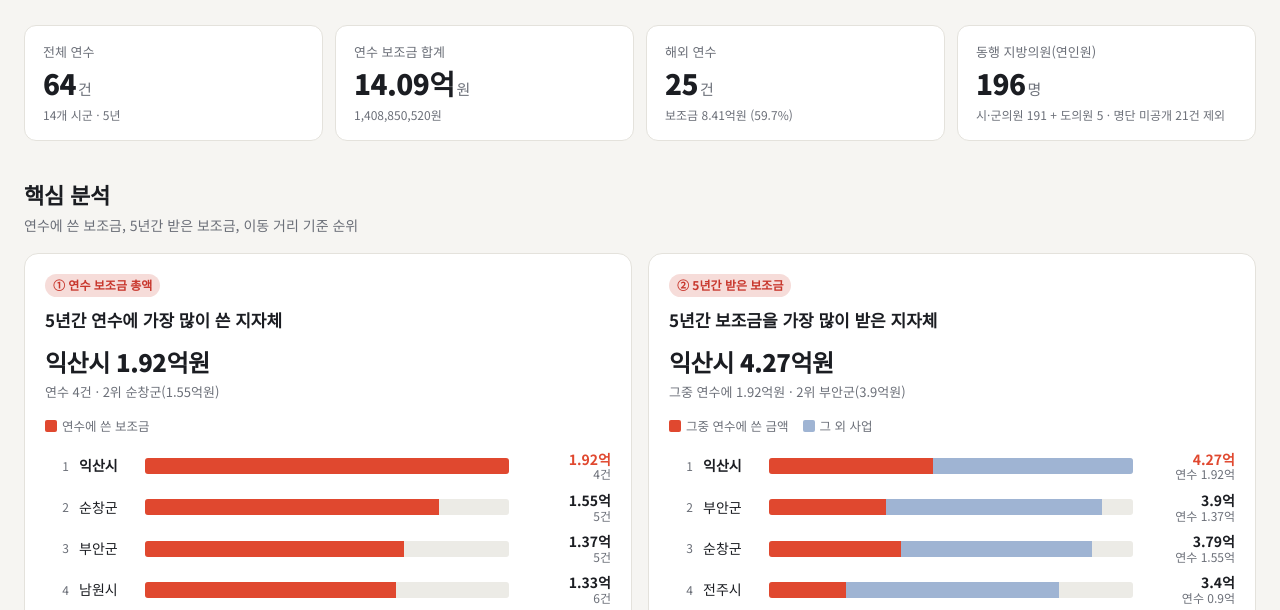
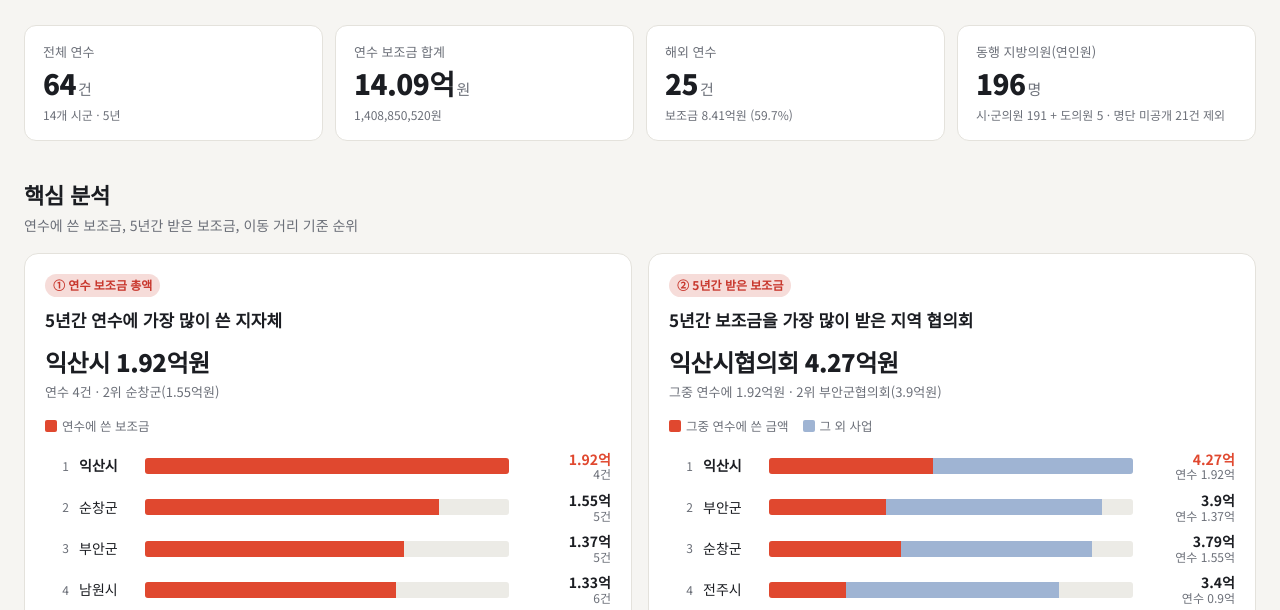
Before and after one commit to sbd500man-web/minjupyungtong-training, a plain HTML site: page index.html in a window 1280 px wide. Shown: the part 168-778 px from the top of the page. Drawn offline with Linux system fonts and the light colour scheme.

Commit message:
② 카드 제목을 지역 협의회 기준으로 변경

```diff
--- a/index.html
+++ b/index.html
@@ -137,7 +137,7 @@ tfoot td{padding:12px;font-weight:700;border-top:2px solid var(--ink);background
     </div>
     <div class="card">
       <span class="tag">② 5년간 받은 보조금</span>
-      <h3>5년간 보조금을 가장 많이 받은 지자체</h3>
+      <h3>5년간 보조금을 가장 많이 받은 지역 협의회</h3>
       <div class="answer" id="a2"></div>
       <div class="answer-sub" id="a2s"></div>
       <div class="legend"><span><i style="background:var(--c-train)"></i>그중 연수에 쓴 금액</span><span><i style="background:var(--c-rest)"></i>그 외 사업</span></div>
@@ -235,8 +235,8 @@ document.getElementById('rank-amount').innerHTML = byAmt.map((a,i)=>`<li class="
 // ② 5년간 받은 보조금
 const byBud = [...A].sort((a,b)=>b.budget-a.budget);
 const maxBud = byBud[0].budget;
-document.getElementById('a2').textContent = `${byBud[0].sg} ${eok(byBud[0].budget)}원`;
-document.getElementById('a2s').textContent = `그중 연수에 ${eok(byBud[0].sub)}원 · 2위 ${byBud[1].sg}(${eok(byBud[1].budget)}원)`;
+document.getElementById('a2').textContent = `${byBud[0].sg}협의회 ${eok(byBud[0].budget)}원`;
+document.getElementById('a2s').textContent = `그중 연수에 ${eok(byBud[0].sub)}원 · 2위 ${byBud[1].sg}협의회(${eok(byBud[1].budget)}원)`;
 document.getElementById('rank-budget').innerHTML = byBud.map((a,i)=>`<li class="${i===0?'top':''}" title="${a.sg}: 받은 보조금 ${won(a.budget)}원 중 연수 ${won(a.sub)}원"><span class="rk">${i+1}</span><span class="nm">${a.sg}</span><span class="track"><span class="seg-train" style="width:${a.sub/maxBud*100}%"></span><span class="seg-rest" style="width:${(a.budget-a.sub)/maxBud*100}%"></span></span><span class="vl"><b>${eok(a.budget)}</b><em>연수 ${eok(a.sub)}</em></span></li>`).join('')
   + `<li class="total"><span class="rk"></span><span class="nm">전체 합계</span><span class="track">14개 시군</span><span class="vl"><b>${eok(BT)}</b><em>연수 ${eok(totalSub)}</em></span></li>`;
 
```
